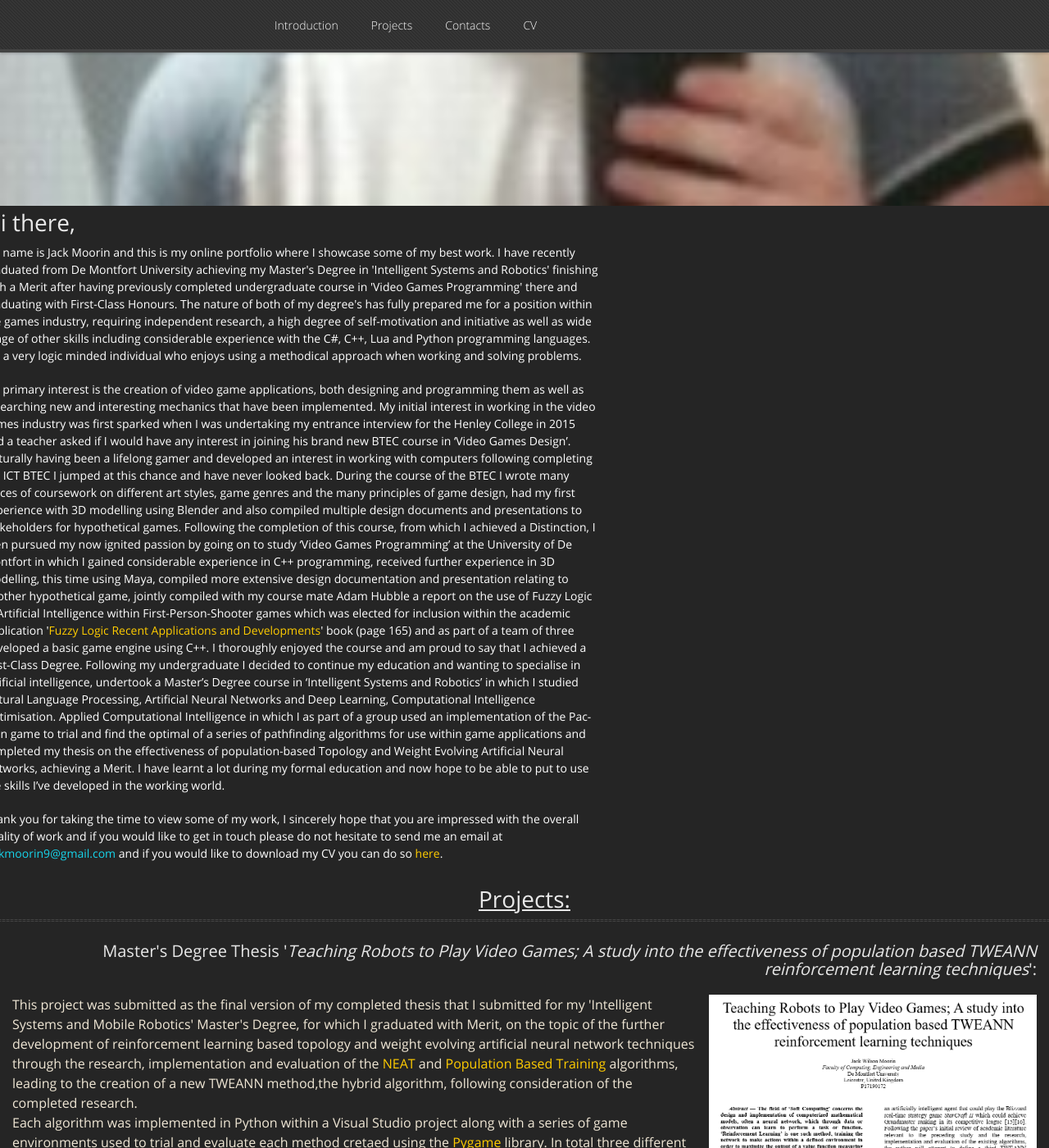
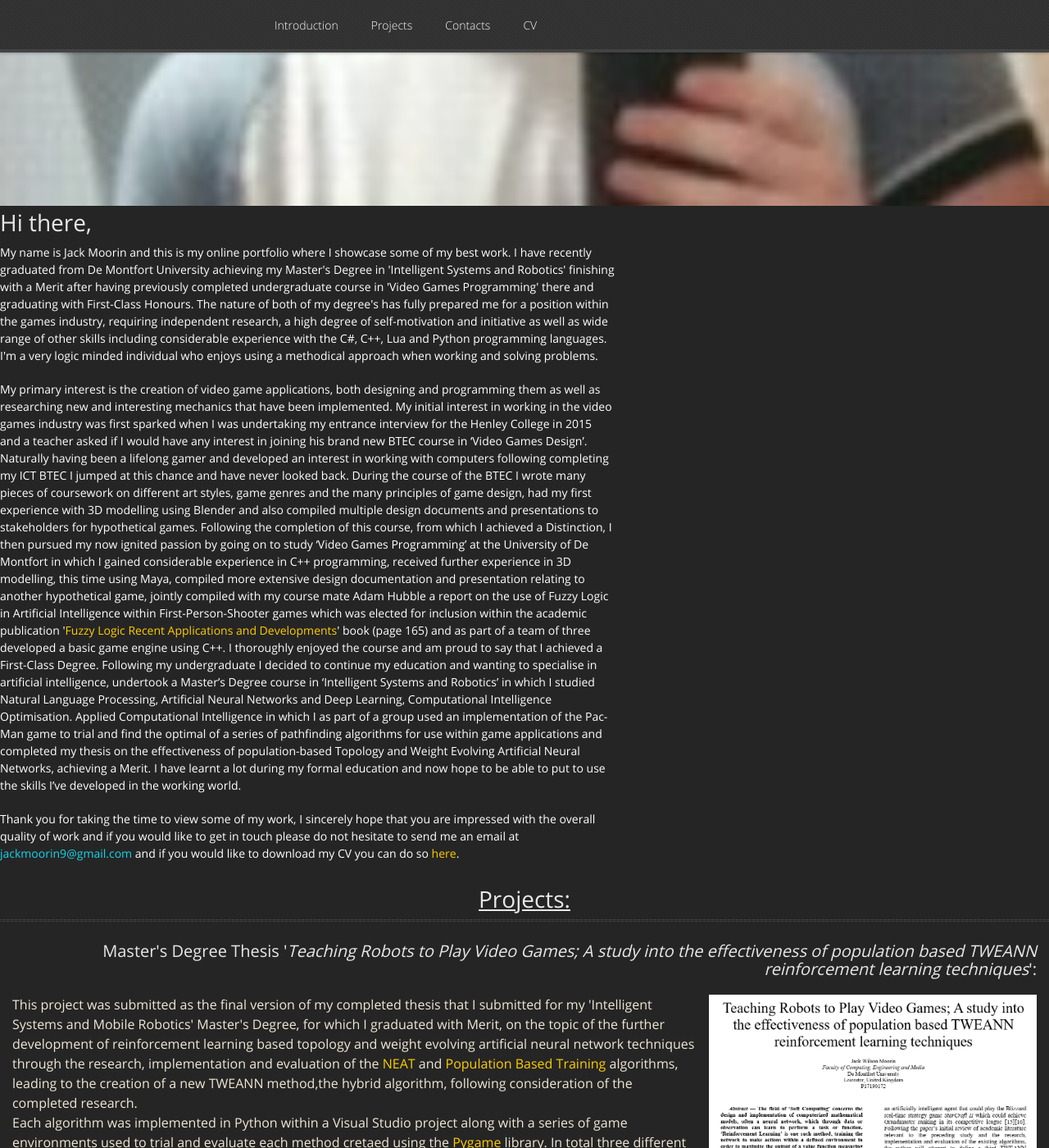
Before and after one commit to GamesProgrammingGrad2021/GamesProgrammingGrad2021.github.io, a Jekyll site: the page built from index.md, in a window 1280 px wide and 1400 px high, scrolled down 1416 px. Shown: the whole window at 82% size. Built offline with Jekyll 4.4.1, drawn with Linux system fonts in a browser that asks for light colours; nearby versions of some CDN libraries; our own code applies the rules of GitHub Pages for plain Markdown files.

Commit message:
Update default.html

```diff
--- a/_layouts/default.html
+++ b/_layouts/default.html
@@ -29,7 +29,7 @@
 	.introduction_text {
 	position: relative;
 	top: 10%;
-	right: 20px;
+	right: 0px;
 	width: 750px;
 	text-align: left;
 	}
```
